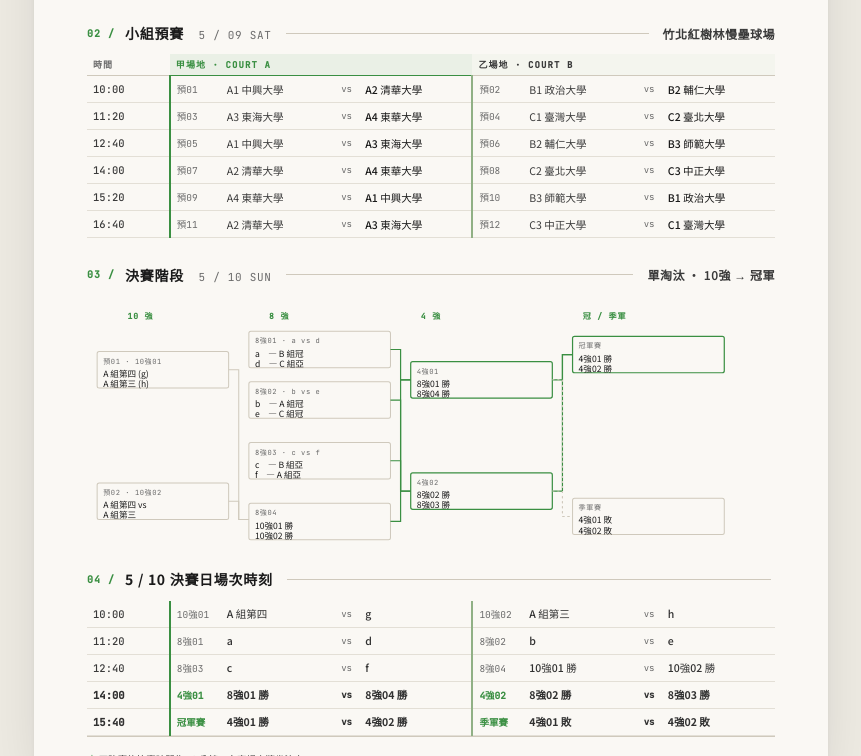
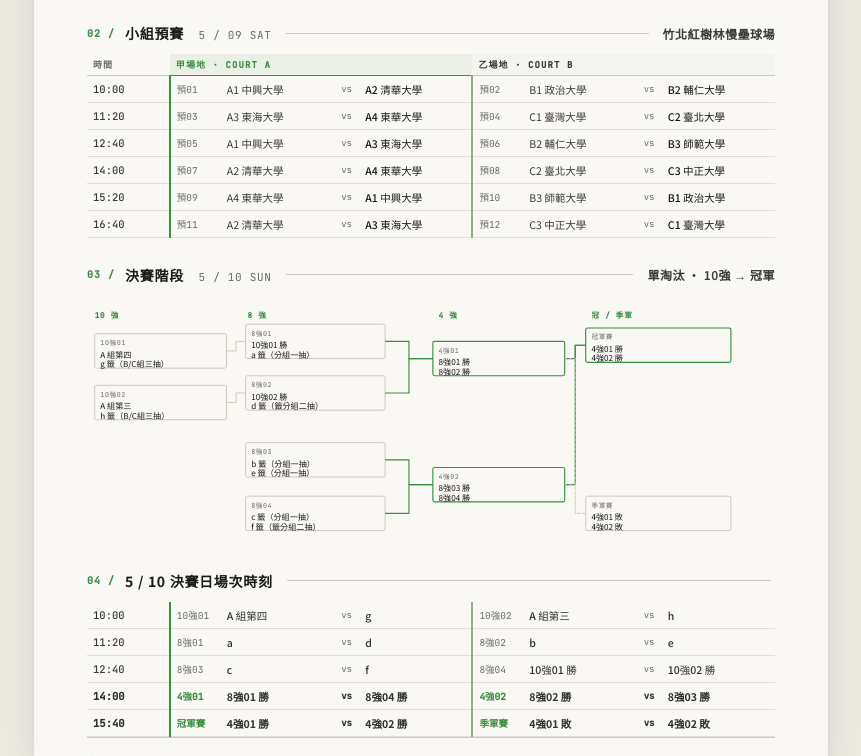
Before and after one commit to jackyhong2006-svg/2026_NTHU_historycup, a plain HTML site: page index.html in a window 1280 px wide. Shown: the part 413-1169 px from the top of the page, without its empty margins (209-1070 px from the left). Drawn offline with Linux system fonts and the light colour scheme.

Commit message:
Add files via upload

```diff
--- a/index.html
+++ b/index.html
@@ -259,93 +259,117 @@
   </div>
 
   <div class="bracket">
-    <svg viewBox="0 -14 680 244" preserveAspectRatio="xMidYMid meet">
+    <!--
+      正確賽制（參考 PPTX 賽制圖）：
+      10強01：A組第四 vs g籤  → 勝者進 8強01
+      10強02：A組第三 vs h籤  → 勝者進 8強02
+      8強01：10強01勝 vs a籤
+      8強02：10強02勝 vs d籤   （左半區 → 4強01）
+      8強03：b籤 vs e籤
+      8強04：c籤 vs f籤         （右半區 → 4強02）
+    -->
+    <svg viewBox="0 -14 720 260" preserveAspectRatio="xMidYMid meet">
       <!-- Round labels -->
-      <text x="40"  y="-2" class="rlabel">10 強</text>
-      <text x="180" y="-2" class="rlabel">8 強</text>
-      <text x="330" y="-2" class="rlabel">4 強</text>
-      <text x="490" y="-2" class="rlabel">冠 / 季軍</text>
+      <text x="8"   y="-2" class="rlabel">10 強</text>
+      <text x="168" y="-2" class="rlabel">8 強</text>
+      <text x="368" y="-2" class="rlabel">4 強</text>
+      <text x="528" y="-2" class="rlabel">冠 / 季軍</text>
 
-      <!-- 10強 (2 matches) -->
-      <g class="m" data-x="10">
-        <rect class="match" x="10" y="30" width="130" height="36" rx="2"/>
-        <text x="16" y="42" class="match-code">預01 · 10強01</text>
-        <text x="16" y="55" class="match-team ph">A 組第四 (g)</text>
-        <text x="16" y="65" class="match-team ph">A 組第三 (h)</text>
+      <!-- ── 10強 (2 matches) ── -->
+      <!-- 10強01：A組第四 vs g -->
+      <g>
+        <rect class="match" x="8" y="14" width="138" height="36" rx="2"/>
+        <text x="14" y="26" class="match-code">10強01</text>
+        <text x="14" y="39" class="match-team ph">A 組第四</text>
+        <text x="14" y="49" class="match-team ph">g 籤（B/C組三抽）</text>
       </g>
-      <g class="m" data-x="10">
-        <rect class="match" x="10" y="160" width="130" height="36" rx="2"/>
-        <text x="16" y="172" class="match-code">預02 · 10強02</text>
-        <text x="16" y="185" class="match-team ph">A 組第四 vs</text>
-        <text x="16" y="195" class="match-team ph">A 組第三</text>
+      <!-- 10強02：A組第三 vs h -->
+      <g>
+        <rect class="match" x="8" y="68" width="138" height="36" rx="2"/>
+        <text x="14" y="80" class="match-code">10強02</text>
+        <text x="14" y="93" class="match-team ph">A 組第三</text>
+        <text x="14" y="103" class="match-team ph">h 籤（B/C組三抽）</text>
       </g>
 
-      <!-- 8強 (4 matches) -->
+      <!-- ── 8強 (4 matches) ── -->
+      <!-- 左半區 -->
+      <!-- 8強01：10強01勝 vs a -->
       <g>
-        <rect class="match" x="160" y="10"  width="140" height="36" rx="2"/>
-        <text x="166" y="22" class="match-code">8強01 · a vs d</text>
-        <text x="166" y="35" class="match-team ph">a　— B 組冠</text>
-        <text x="166" y="45" class="match-team ph">d　— C 組亞</text>
+        <rect class="match" x="166" y="4"  width="146" height="36" rx="2"/>
+        <text x="172" y="16" class="match-code">8強01</text>
+        <text x="172" y="29" class="match-team ph">10強01 勝</text>
+        <text x="172" y="39" class="match-team ph">a 籤（分組一抽）</text>
+      </g>
+      <!-- 8強02：10強02勝 vs d -->
+      <g>
+        <rect class="match" x="166" y="58" width="146" height="36" rx="2"/>
+        <text x="172" y="70" class="match-code">8強02</text>
+        <text x="172" y="83" class="match-team ph">10強02 勝</text>
+        <text x="172" y="93" class="match-team ph">d 籤（籤分組二抽）</text>
+      </g>
+      <!-- 右半區 -->
+      <!-- 8強03：b vs e -->
+      <g>
+        <rect class="match" x="166" y="128" width="146" height="36" rx="2"/>
+        <text x="172" y="140" class="match-code">8強03</text>
+        <text x="172" y="153" class="match-team ph">b 籤（分組一抽）</text>
+        <text x="172" y="163" class="match-team ph">e 籤（分組一抽）</text>
+      </g>
+      <!-- 8強04：c vs f -->
+      <g>
+        <rect class="match" x="166" y="184" width="146" height="36" rx="2"/>
+        <text x="172" y="196" class="match-code">8強04</text>
+        <text x="172" y="209" class="match-team ph">c 籤（分組一抽）</text>
+        <text x="172" y="219" class="match-team ph">f 籤（籤分組二抽）</text>
+      </g>
+
+      <!-- 10強 → 8強 connectors -->
+      <!-- 10強01勝 → 8強01 -->
+      <path class="line" d="M146 32 L156 32 L156 22 L166 22"/>
+      <!-- 10強02勝 → 8強02 -->
+      <path class="line" d="M146 86 L156 86 L156 76 L166 76"/>
+
+      <!-- ── 4強 (2 matches) ── -->
+      <!-- 4強01：8強01勝 vs 8強02勝 -->
+      <g>
+        <rect class="match hot" x="362" y="22" width="138" height="36" rx="2"/>
+        <text x="368" y="34" class="match-code">4強01</text>
+        <text x="368" y="47" class="match-team ph">8強01 勝</text>
+        <text x="368" y="57" class="match-team ph">8強02 勝</text>
+      </g>
+      <!-- 4強02：8強03勝 vs 8強04勝 -->
+      <g>
+        <rect class="match hot" x="362" y="154" width="138" height="36" rx="2"/>
+        <text x="368" y="166" class="match-code">4強02</text>
+        <text x="368" y="179" class="match-team ph">8強03 勝</text>
+        <text x="368" y="189" class="match-team ph">8強04 勝</text>
+      </g>
+
+      <!-- 8強 → 4強 connectors -->
+      <path class="line hot" d="M312 22 L337 22 L337 40 L362 40"/>
+      <path class="line hot" d="M312 76 L337 76 L337 40 L362 40"/>
+      <path class="line hot" d="M312 146 L337 146 L337 172 L362 172"/>
+      <path class="line hot" d="M312 202 L337 202 L337 172 L362 172"/>
+
+      <!-- ── Finals ── -->
+      <g>
+        <rect class="match hot" x="522" y="8" width="152" height="36" rx="2"/>
+        <text x="528" y="20" class="match-code">冠軍賽</text>
+        <text x="528" y="33" class="match-team ph">4強01 勝</text>
+        <text x="528" y="43" class="match-team ph">4強02 勝</text>
       </g>
       <g>
-        <rect class="match" x="160" y="60"  width="140" height="36" rx="2"/>
-        <text x="166" y="72" class="match-code">8強02 · b vs e</text>
-        <text x="166" y="85" class="match-team ph">b　— A 組冠</text>
-        <text x="166" y="95" class="match-team ph">e　— C 組冠</text>
-      </g>
-      <g>
-        <rect class="match" x="160" y="120" width="140" height="36" rx="2"/>
-        <text x="166" y="132" class="match-code">8強03 · c vs f</text>
-        <text x="166" y="145" class="match-team ph">c　— B 組亞</text>
-        <text x="166" y="155" class="match-team ph">f　— A 組亞</text>
-      </g>
-      <g>
-        <rect class="match" x="160" y="180" width="140" height="36" rx="2"/>
-        <text x="166" y="192" class="match-code">8強04</text>
-        <text x="166" y="205" class="match-team ph">10強01 勝</text>
-        <text x="166" y="215" class="match-team ph">10強02 勝</text>
+        <rect class="match" x="522" y="184" width="152" height="36" rx="2"/>
+        <text x="528" y="196" class="match-code">季軍賽</text>
+        <text x="528" y="209" class="match-team ph">4強01 敗</text>
+        <text x="528" y="219" class="match-team ph">4強02 敗</text>
       </g>
 
-      <!-- connectors 10強 → 8強04 -->
-      <path class="line" d="M140 48 L150 48 L150 196 L160 196"/>
-      <path class="line" d="M140 178 L150 178 L150 196 L160 196"/>
-
-      <!-- 4強 (2 matches) -->
-      <g>
-        <rect class="match hot" x="320" y="40"  width="140" height="36" rx="2"/>
-        <text x="326" y="52" class="match-code">4強01</text>
-        <text x="326" y="65" class="match-team ph">8強01 勝</text>
-        <text x="326" y="75" class="match-team ph">8強04 勝</text>
-      </g>
-      <g>
-        <rect class="match hot" x="320" y="150" width="140" height="36" rx="2"/>
-        <text x="326" y="162" class="match-code">4強02</text>
-        <text x="326" y="175" class="match-team ph">8強02 勝</text>
-        <text x="326" y="185" class="match-team ph">8強03 勝</text>
-      </g>
-      <!-- 8強 → 4強 -->
-      <path class="line hot" d="M300 28 L310 28 L310 58 L320 58"/>
-      <path class="line hot" d="M300 198 L310 198 L310 58 L320 58" stroke-dasharray="0"/>
-      <path class="line hot" d="M300 78 L310 78 L310 168 L320 168"/>
-      <path class="line hot" d="M300 138 L310 138 L310 168 L320 168"/>
-
-      <!-- Finals -->
-      <g>
-        <rect class="match hot" x="480" y="15" width="150" height="36" rx="2"/>
-        <text x="486" y="27" class="match-code">冠軍賽</text>
-        <text x="486" y="40" class="match-team ph">4強01 勝</text>
-        <text x="486" y="50" class="match-team ph">4強02 勝</text>
-      </g>
-      <g>
-        <rect class="match" x="480" y="175" width="150" height="36" rx="2"/>
-        <text x="486" y="187" class="match-code">季軍賽</text>
-        <text x="486" y="200" class="match-team ph">4強01 敗</text>
-        <text x="486" y="210" class="match-team ph">4強02 敗</text>
-      </g>
-      <path class="line hot" d="M460 58 L470 58 L470 33 L480 33"/>
-      <path class="line hot" d="M460 168 L470 168 L470 33 L480 33"/>
-      <path class="line" d="M460 58 L470 58 L470 193 L480 193" stroke-dasharray="2 3"/>
-      <path class="line" d="M460 168 L470 168 L470 193 L480 193" stroke-dasharray="2 3"/>
+      <!-- 4強 → Finals connectors -->
+      <path class="line hot" d="M500 40 L511 40 L511 26 L522 26"/>
+      <path class="line hot" d="M500 172 L511 172 L511 26 L522 26"/>
+      <path class="line" d="M500 40 L511 40 L511 202 L522 202" stroke-dasharray="2 3"/>
+      <path class="line" d="M500 172 L511 172 L511 202 L522 202" stroke-dasharray="2 3"/>
     </svg>
   </div>
 
```
